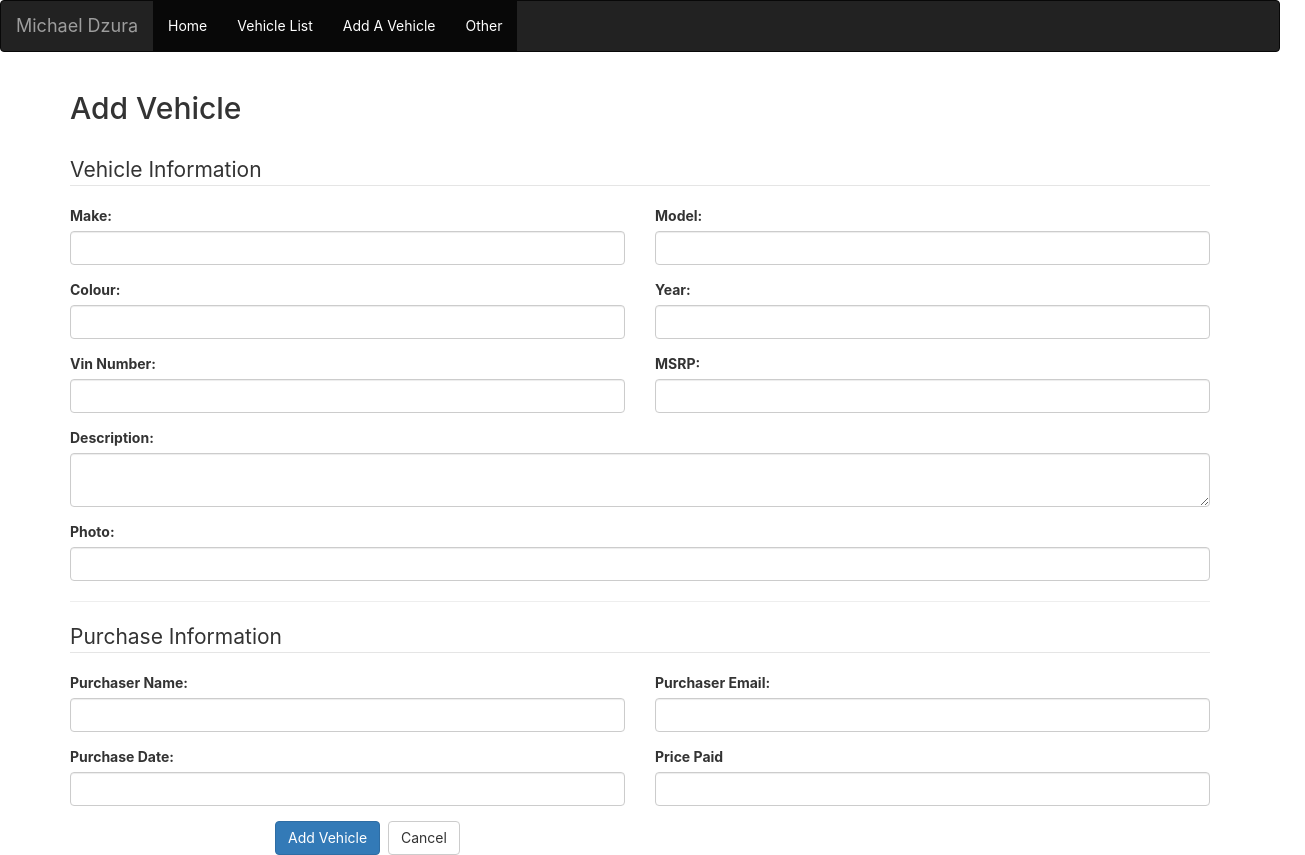
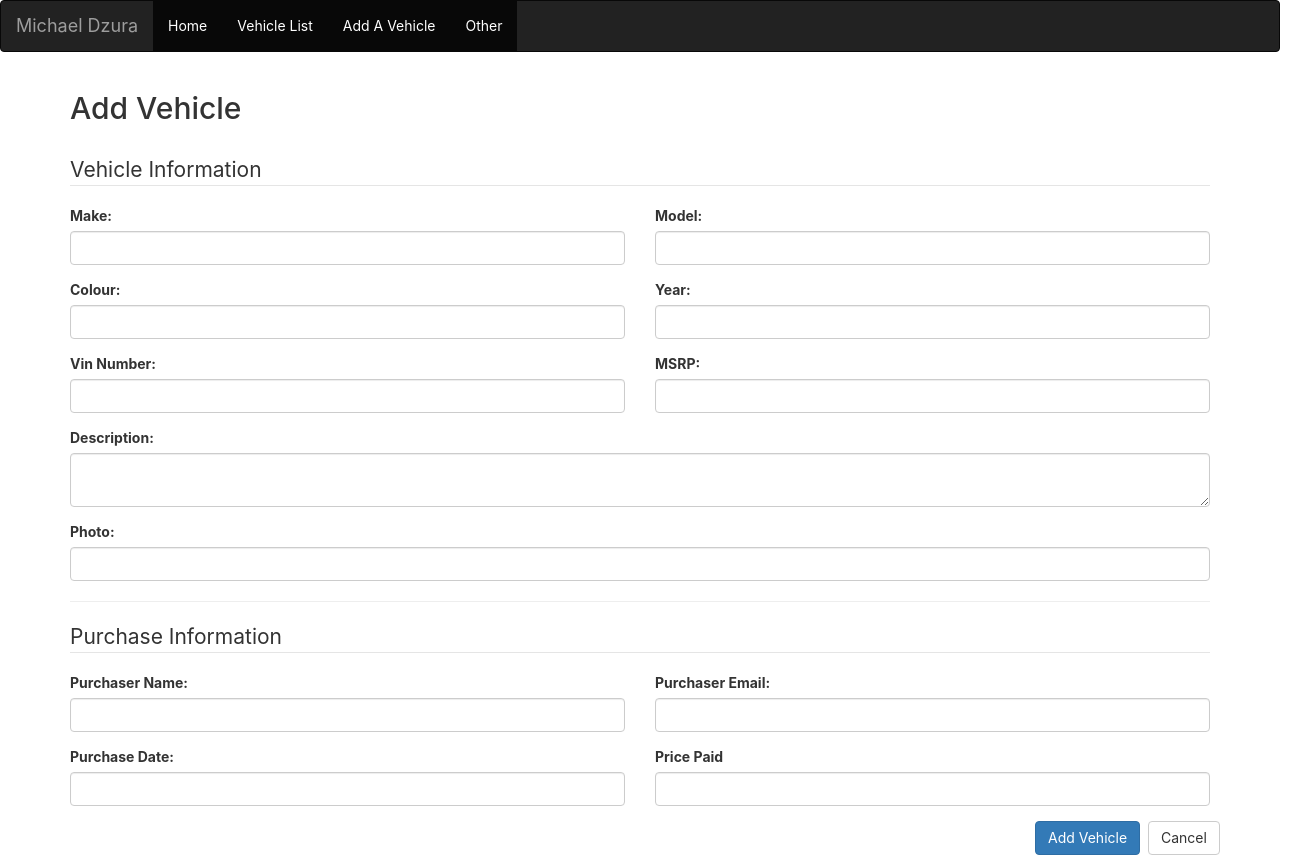
Before and after one commit to P-DoxQuad/bti425-a1-web-app, a React (Create React App) app: page /vehicle/add in a window 1280 px wide. Shown: the whole page, 1305 px wide, since content can reach past the window. Built offline with nearby package versions, Linux system fonts and the light colour scheme.

Commit message:
fixed button alignment

```diff
--- a/src/components/pages/AddVehicle.js
+++ b/src/components/pages/AddVehicle.js
@@ -208,7 +208,7 @@
                             </fieldset>
 
                             <div className="form-group">
-                                <div className="col-md-offset-2 col-md-6">
+                                <div className="col-md-offset-10 col-md-3">
                                     <button onClick={this.props.handleSubmit} className="btn btn-primary">Add Vehicle</button>&nbsp;&nbsp;
                                     <Link className='btn btn-default' to='/vehicles'>Cancel</Link>
                                 </div>
```
